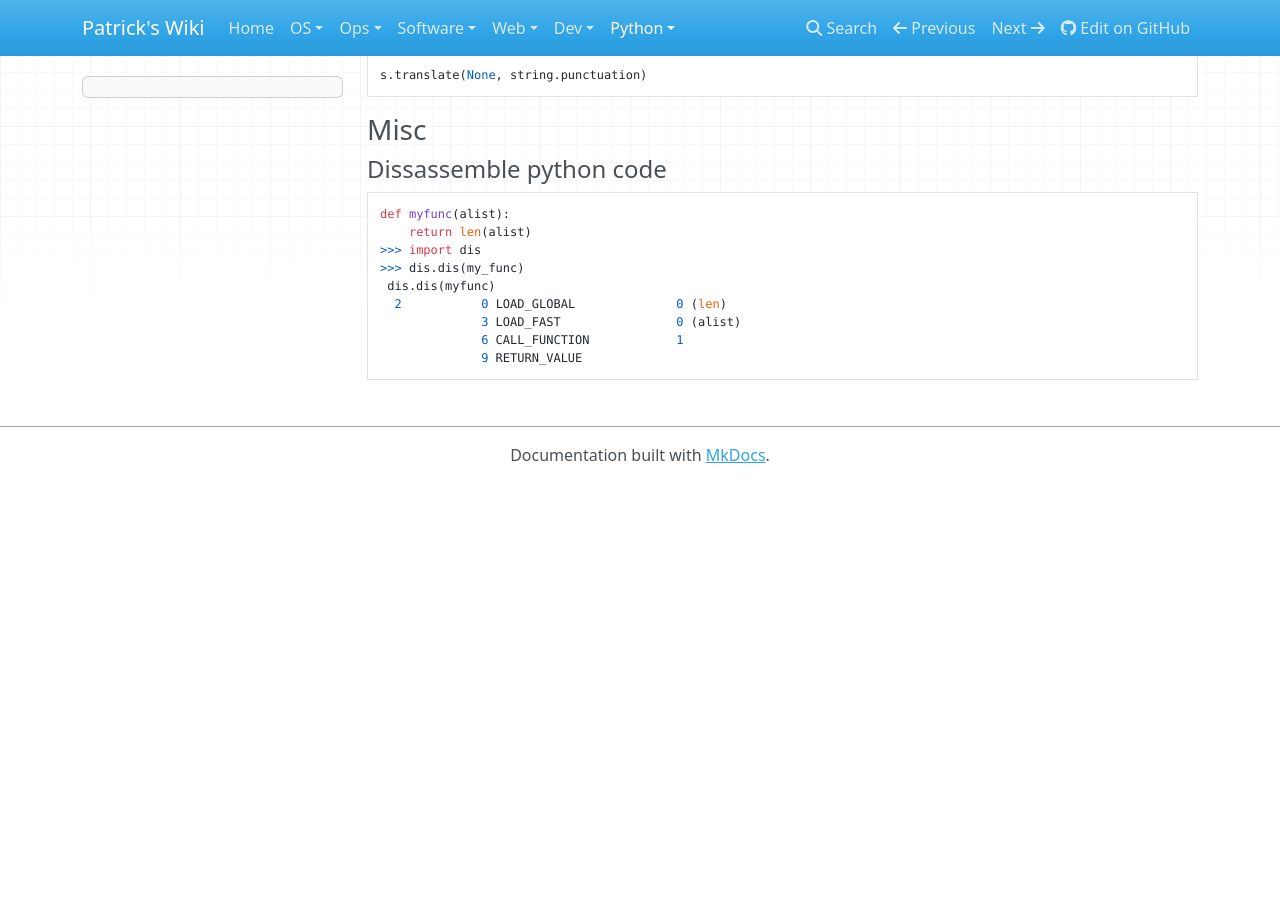
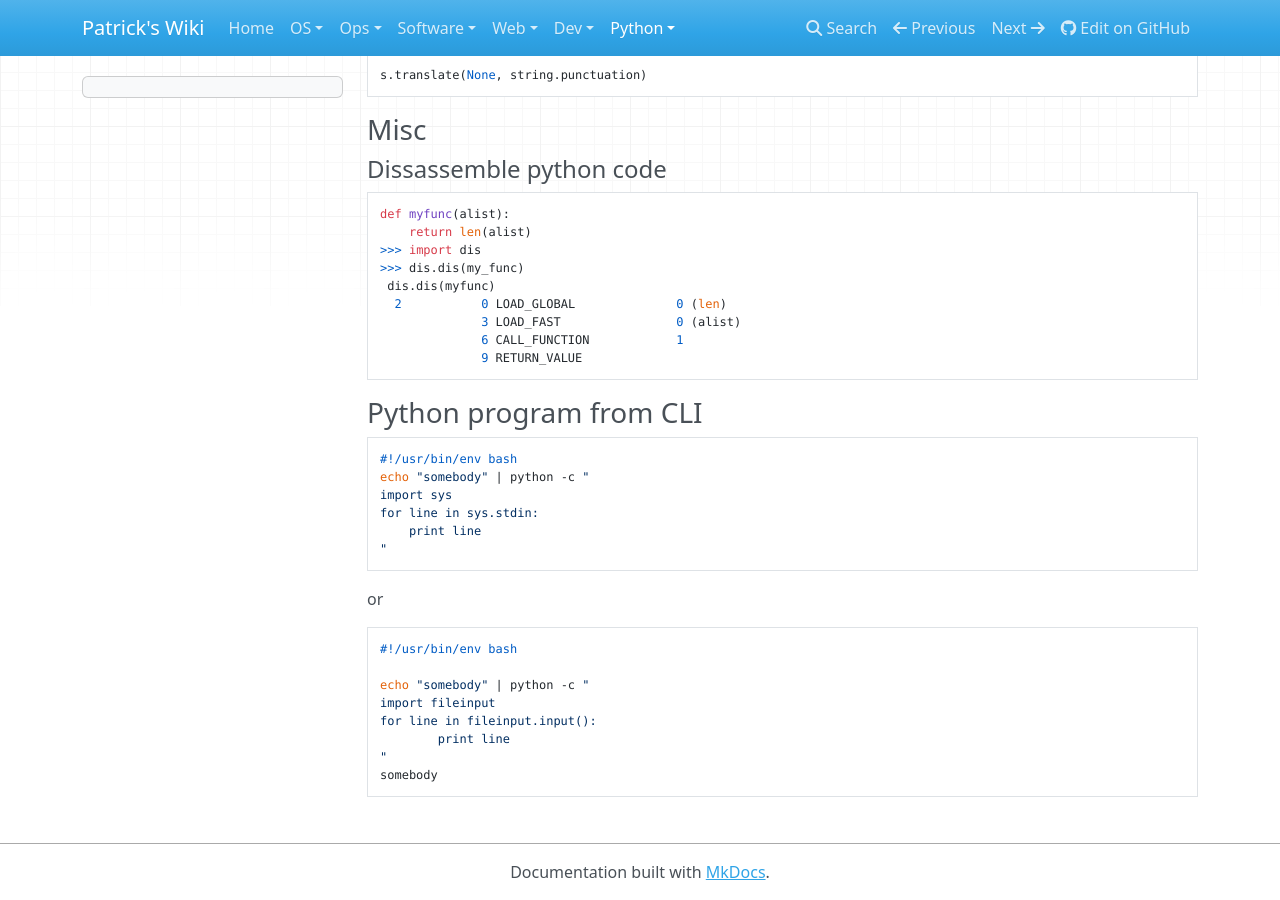
Before and after one commit to patsancu/wiki, an MkDocs documentation site: the page built from docs/python/snippets/Python-basics.md, in a window 1280 px wide and 900 px high, scrolled down 1836 px. Built offline with MkDocs 1.6.1, drawn with Linux system fonts in a browser that asks for light colours; nearby versions of some CDN libraries; before the commit the page ends 2319 px from its top, so only the background shows below that.

Commit message:
python program from CLI

````diff
--- a/docs/python/snippets/Python-basics.md
+++ b/docs/python/snippets/Python-basics.md
@@ -106,3 +106,26 @@ def myfunc(alist):
               6 CALL_FUNCTION            1
               9 RETURN_VALUE
 ```
+
+### Python program from CLI
+```
+#!/usr/bin/env bash
+echo "somebody" | python -c "
+import sys
+for line in sys.stdin:
+    print line
+"
+```
+
+or
+
+```
+#!/usr/bin/env bash
+
+echo "somebody" | python -c "
+import fileinput
+for line in fileinput.input():
+        print line
+"
+somebody
+```
````
